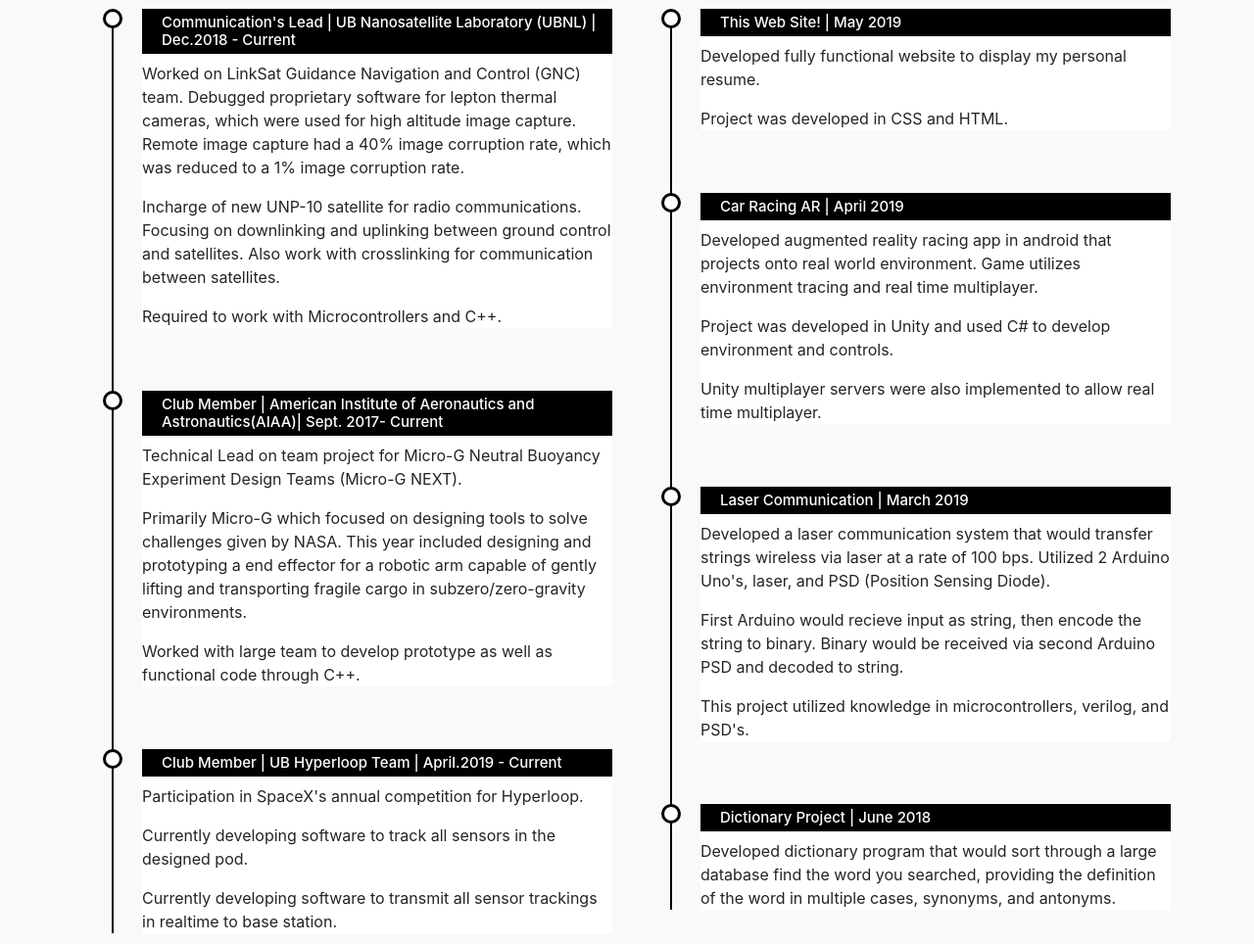
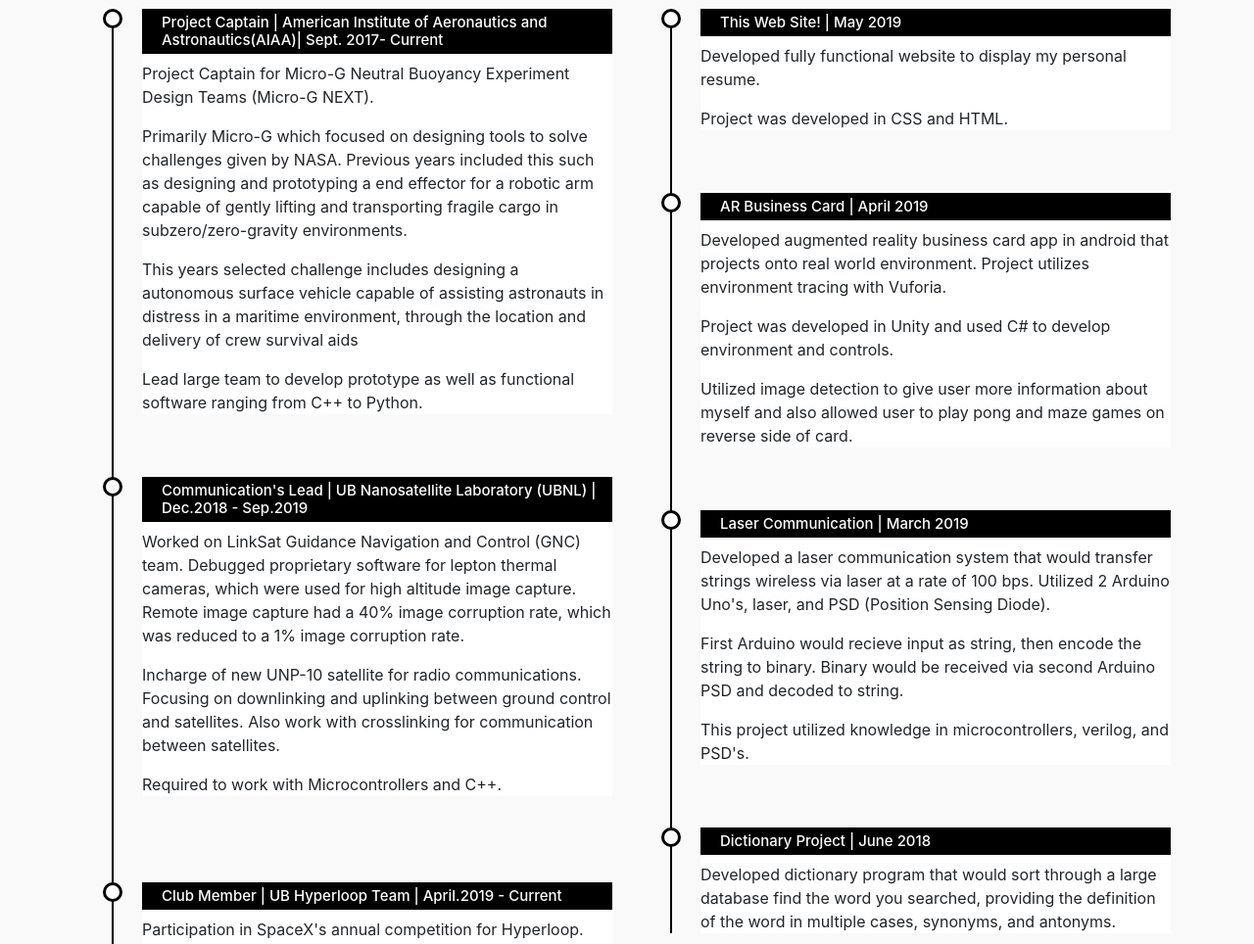
Before and after one commit to vtattyba/Personal-Website-V1.0, a plain HTML site: page index.html in a window 1280 px wide. Shown: the part 1260-2224 px from the top of the page at 98% size. Drawn offline with nearby package versions, Linux system fonts and the light colour scheme; files whose address does not match are found by name.

Commit message:
Updated resume && Github Link

```diff
--- a/index.html
+++ b/index.html
@@ -74,7 +74,7 @@
 			<ul>
 			<a href = "https://www.linkedin.com/in/vladimir-tattybayev-68b57b185/"target="_blank"><li><i class  = "fa fa-linkedin"></i></li></a>
 			<a href = "https://twitter.com/Vlad_Tatt"target="_blank"><li><i class  = "fa fa-twitter"></i></li></a>
-			<a href = "https://www.snapchat.com/add/ninjavlad"target="_blank"><li><i class  = "fa fa-snapchat"></i></li></a>
+			<a href = "https://github.com/vtattyba"target="_blank"><li><i class  = "fa fa-github"></i></li></a>
 			<a href = "https://www.facebook.com/vladimir.tattybayev?ref=bookmarks"target="_blank"><li><i class  = "fa fa-facebook"></i></li></a>
 
 			</ul>
@@ -87,8 +87,23 @@
                      <h3 class="text-center"> My Experiences</h3>
                      <ul class = "timeline">
 
+
                         <li>
-                           <h4>Communication's Lead | UB Nanosatellite Laboratory (UBNL) | Dec.2018 - Current</h4>
+                           <h4>Project Captain | American Institute of Aeronautics and Astronautics(AIAA)| Sept. 2017- Current </h4>
+                           <p>Project Captain for Micro-G Neutral Buoyancy Experiment Design Teams (Micro-G NEXT).</p>
+                           <p>Primarily Micro-G which focused on designing tools to solve challenges given by NASA.
+                              Previous years included this such as designing and prototyping a end effector  for a robotic arm capable of
+                              gently lifting and transporting fragile cargo in subzero/zero-gravity environments.
+                           </p>
+                           <p>This years selected challenge includes designing a autonomous surface vehicle
+                              capable of assisting astronauts in distress in a maritime environment, through
+                              the location and delivery of crew survival aids
+                           </p>
+                           <p>Lead large team to develop prototype as well as functional software ranging from C++ to Python.</p>
+                        </li>
+                  <br>
+                        <li>
+                              <h4>Communication's Lead | UB Nanosatellite Laboratory (UBNL) | Dec.2018 - Sep.2019</h4>
                               <p>Worked on LinkSat Guidance Navigation and Control (GNC) team.
                                  Debugged proprietary software for lepton thermal cameras, which were used for high altitude image capture.
                                  Remote image capture had a 40% image corruption rate, which was reduced to a 1% image corruption rate.
@@ -100,15 +115,6 @@
                               <p>Required to work with Microcontrollers and C++.</p>
                            </li>
                            <br>
-                        <li>
-                           <h4>Club Member | American Institute of Aeronautics and Astronautics(AIAA)| Sept. 2017- Current </h4>
-                           <p>Technical Lead on team project for Micro-G Neutral Buoyancy Experiment Design Teams (Micro-G NEXT).</p>
-                           <p>Primarily Micro-G which focused on designing tools to solve challenges given by NASA.
-                              This year included designing and prototyping a end effector  for a robotic arm capable of
-                              gently lifting and transporting fragile cargo in subzero/zero-gravity environments.
-                           </p>
-                           <p>Worked with large team to develop prototype as well as functional code through C++.</p>
-                        </li>
 						<br>
 						      <li>
                            <h4>Club Member | UB Hyperloop Team | April.2019 - Current</h4>
@@ -116,7 +122,6 @@
                            <p>Currently developing software to track all sensors in the designed pod.</p>
                            <p>Currently developing software to transmit all sensor trackings in realtime to base station. </p>
                         </li>
-
                      </ul>
                   </div>
                   <div class = "col-md-6">
@@ -129,12 +134,13 @@
                         </li>
                         <br>
                         <li>
-                           <h4>Car Racing AR | April 2019 </h4>
-                           <p>Developed augmented reality racing app in android that projects onto real world environment.
-                              Game utilizes environment tracing and real time multiplayer.
+                           <h4> AR Business Card | April 2019 </h4>
+                           <p>Developed augmented reality business card app in android that projects onto real world environment.
+                              Project utilizes environment tracing with Vuforia.
                            </p>
                            <p>Project was developed in Unity and used C# to develop environment and controls.</p>
-                           <p>Unity multiplayer servers were also implemented to allow real time multiplayer.</p>
+                           <p>Utilized image detection to give user more information about myself and also allowed user to play
+                              pong and maze games on reverse side of card.</p>
                         </li>
                         <br>
                         <li>
@@ -174,8 +180,8 @@
 						<p>vtattyba@buffalo.edu</p>
 					</div>
 					<div class = " col-md-4">
-						<i class  = "fa fa-internet-explorer"></i>
-						<p>www.VladimirTattybayev.com</p>
+						<i class  = "fa fa-id-badge"></i>
+						<p>Vladimir Tattybayev</p>
 					</div>
 
 					</div>
```
Lines whose indentation alone changed are shown as unchanged.
